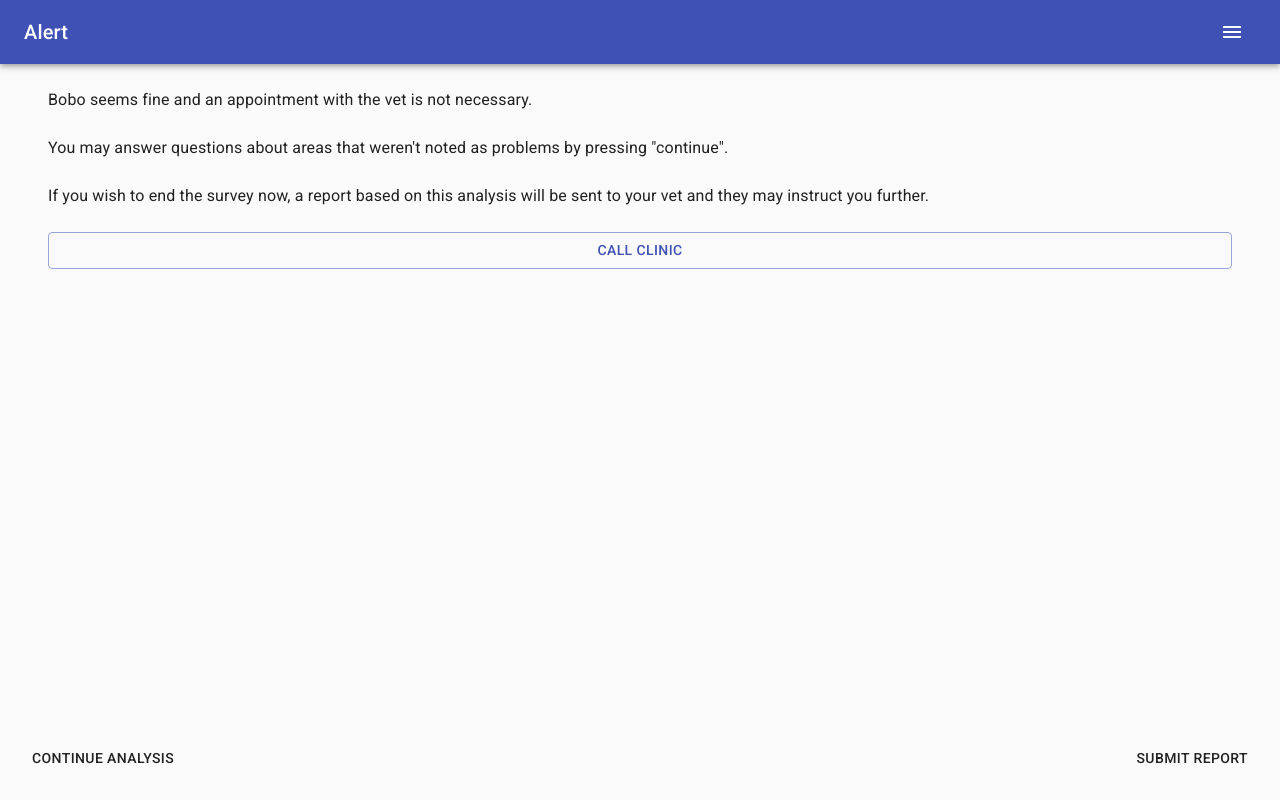
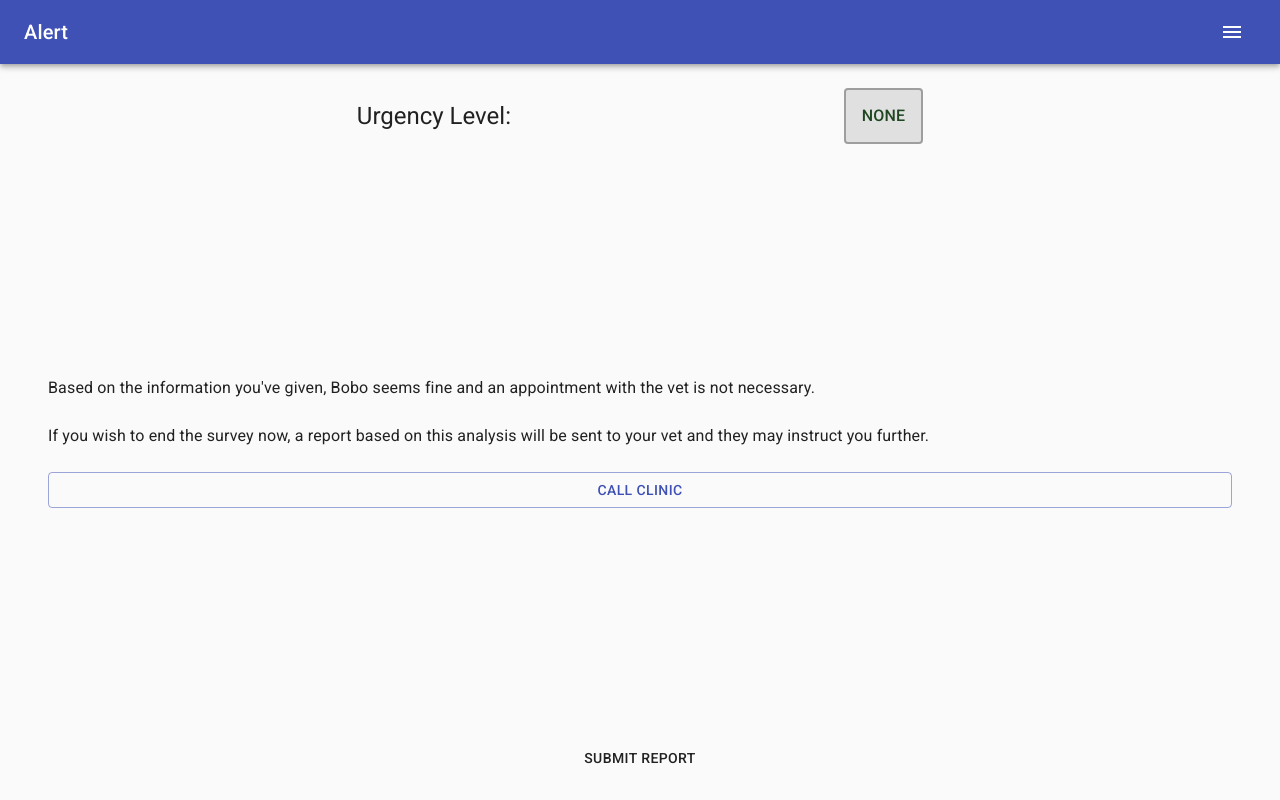
Before and after one commit to Sebsterio/animalysis, a React (Create React App) app in the folder client/: page /analysis/alert in a window 1280 px wide. Built offline with nearby package versions, Linux system fonts and the light colour scheme.

Commit message:
style Summary page; add Alert component#

```diff
--- a/client/package.json
+++ b/client/package.json
@@ -14,6 +14,7 @@
 	"dependencies": {
 		"@material-ui/core": "^4.11.0",
 		"@material-ui/icons": "^4.9.1",
+		"@material-ui/lab": "^4.0.0-alpha.56",
 		"@testing-library/jest-dom": "^4.2.4",
 		"@testing-library/react": "^9.5.0",
 		"@testing-library/user-event": "^7.2.1",
@@ -23,7 +24,7 @@
 		"react-dom": "^16.13.1",
 		"react-redux": "^7.2.1",
 		"react-router-dom": "^5.2.0",
-		"react-scripts": "3.4.1",
+		"react-scripts": "^3.4.3",
 		"redux": "^4.0.5",
 		"redux-logger": "^3.0.6",
 		"redux-persist": "^6.0.0",
--- a/client/src/pages/Summary/Summary-data.js
+++ b/client/src/pages/Summary/Summary-data.js
@@ -3,18 +3,22 @@ import React from "react";
 export const summaryData = [
 	// none
 	{
-		paragraph1: (pet) => (
+		urgency: "none",
+		color: "#9e9e9e",
+		backgroundColor: "#e0e0e0",
+		textMain: (pet) => (
 			<>
-				{pet.name} seems fine and an appointment with the vet is not necessary.
+				Based on the information you've given, {pet.name} seems fine and an
+				appointment with the vet is not necessary.
 			</>
 		),
-		paragraph2: () => (
+		textContinue: () => (
 			<>
 				You may answer questions about areas that weren't noted as problems by
 				pressing "continue".
 			</>
 		),
-		paragraph3: () => (
+		textEnd: () => (
 			<>
 				If you wish to end the survey now, a report based on this analysis will
 				be sent to your vet and they may instruct you further.
@@ -23,19 +27,22 @@ export const summaryData = [
 	},
 	// green
 	{
-		paragraph1: (pet) => (
+		urgency: "low",
+		color: "#237e0a",
+		backgroundColor: "#8ed77b",
+		textMain: (pet) => (
 			<>
 				You should book an appointment for {pet.name} with the vet in{" "}
 				<b>in the next 2 days</b>.
 			</>
 		),
-		paragraph2: (pet) => (
+		textContinue: (pet) => (
 			<>
 				If you have time, press continue to provide more information that may
 				help your vet with {pet.name}'s' case.
 			</>
 		),
-		paragraph3: (pet) => (
+		textEnd: (pet) => (
 			<>
 				If you wish to end the survey now, a report based on this analysis will
 				be sent to your vet and they may instruct you further.
@@ -44,19 +51,22 @@ export const summaryData = [
 	},
 	// yellow
 	{
-		paragraph1: (pet) => (
+		urgency: "medium",
+		color: "#c7c212",
+		backgroundColor: "#e3e66a",
+		textMain: (pet) => (
 			<>
 				You should book an appointment for {pet.name} with the vet in{" "}
 				<b>in the next 24 hours</b>.
 			</>
 		),
-		paragraph2: (pet) => (
+		textContinue: (pet) => (
 			<>
 				If you have time, press continue to provide more information that may
 				help your vet with {pet.name}'s' case.
 			</>
 		),
-		paragraph2: () => (
+		textEnd: () => (
 			<>
 				If you wish to end the survey now, a report based on this analysis will
 				be sent to your vet and they may instruct you further.
@@ -65,13 +75,16 @@ export const summaryData = [
 	},
 	// orange
 	{
-		paragraph1: (pet) => (
+		urgency: "high",
+		color: "#b3750d",
+		backgroundColor: "#e4b151",
+		textMain: (pet) => (
 			<>
 				You should book an appointment for {pet.name} with the vet{" "}
 				<b>as soon as possible</b>.
 			</>
 		),
-		paragraph2: () => (
+		textContinue: () => (
 			<>
 				If you have time on the way to the clinic, you may continue the analysis
 				at any time or send it to your vet now.
@@ -80,11 +93,14 @@ export const summaryData = [
 	},
 	// red
 	{
-		paragraph1: (pet) => (
+		urgency: "critical",
+		color: "#b30d0d",
+		backgroundColor: "#f46c61",
+		textMain: (pet) => (
 			<>
 				{pet.name}'s issue is <b>extremely urgent</b>.
 			</>
 		),
-		paragraph2: () => <>Stop what you are doing and get straight to the vet.</>,
+		textEnd: () => <>Stop what you are doing and get straight to the vet.</>,
 	},
 ];
--- a/client/src/pages/Summary/Summary.jsx
+++ b/client/src/pages/Summary/Summary.jsx
@@ -1,6 +1,8 @@
 import React from "react";
 import { makeStyles } from "@material-ui/core/styles";
 import { Container, Typography, Button } from "@material-ui/core";
+import { Alert, AlertTitle } from "@material-ui/lab";
+
 import { summaryData } from "./Summary-data";
 
 const useStyles = makeStyles((theme) => ({
@@ -10,7 +12,20 @@ const useStyles = makeStyles((theme) => ({
 		justifyContent: "space-between",
 		padding: theme.spacing(3),
 	},
-	content: {
+	head: {
+		display: "flex",
+		justifyContent: "space-evenly",
+		alignItems: "center",
+	},
+	alert: ({ color, backgroundColor }) => ({
+		border: `2px solid ${color}`,
+		background: backgroundColor,
+	}),
+	alertText: {
+		margin: 0,
+		textTransform: "uppercase",
+	},
+	main: {
 		display: "grid",
 		gridGap: theme.spacing(3),
 	},
@@ -20,19 +35,36 @@ const useStyles = makeStyles((theme) => ({
 	},
 }));
 
-const Summary = ({ alertLevel, continueSurvey, endSurvey, callClinic }) => {
-	const clx = useStyles();
+// TEMP
+const pet = { name: "Bobo" };
 
-	const pet = { name: "Bobo" };
+const Summary = ({
+	alertLevel,
+	optionalQueueExists,
+	callClinic,
+	continueSurvey,
+	endSurvey,
+}) => {
+	const data = summaryData[alertLevel];
+	const clx = useStyles(data);
 
-	const text = summaryData[alertLevel];
+	const canContinue = optionalQueueExists && alertLevel < 4;
 
 	return (
 		<Container className={clx.page}>
-			<Container className={clx.content}>
-				<Typography children={text.paragraph1(pet)} />
-				{!!text.paragraph2 && <Typography children={text.paragraph2(pet)} />}
-				{!!text.paragraph3 && <Typography children={text.paragraph3(pet)} />}
+			<div className={clx.head}>
+				<Typography children="Urgency Level: " variant="h5" />
+				<Alert className={clx.alert} icon={false}>
+					<AlertTitle className={clx.alertText}>{data.urgency}</AlertTitle>
+				</Alert>
+			</div>
+
+			<Container className={clx.main}>
+				<Typography children={data.textMain(pet)} />
+				{canContinue && !!data.textContinue && (
+					<Typography children={data.textContinue(pet)} />
+				)}
+				{!!data.textEnd && <Typography children={data.textEnd(pet)} />}
 
 				<Button
 					fullWidth
@@ -45,7 +77,7 @@ const Summary = ({ alertLevel, continueSurvey, endSurvey, callClinic }) => {
 			</Container>
 
 			<div className={clx.nav}>
-				{alertLevel < 4 && (
+				{canContinue && (
 					<Button
 						color="default"
 						children="Continue Analysis"
@@ -54,7 +86,7 @@ const Summary = ({ alertLevel, continueSurvey, endSurvey, callClinic }) => {
 					/>
 				)}
 				<Button
-					fullWidth={alertLevel === 4}
+					fullWidth={!canContinue}
 					color="default"
 					children="Submit report"
 					className={clx.navButton}
--- a/client/src/pages/Summary/SummaryContainer.jsx
+++ b/client/src/pages/Summary/SummaryContainer.jsx
@@ -1,7 +1,10 @@
 import React from "react";
 import { connect } from "react-redux";
 
-import { getMaxAlertFromHistory } from "redux/survey/survey-selectors";
+import {
+	getMaxAlertFromHistory,
+	getIsOptionalQueuePopulated,
+} from "redux/survey/survey-selectors";
 import {
 	initOptionalSurvey,
 	endSurvey,
@@ -12,6 +15,7 @@ import Summary from "./Summary";
 
 const mapStateToProps = (state) => ({
 	alertLevel: getMaxAlertFromHistory(state),
+	optionalQueueExists: getIsOptionalQueuePopulated(state),
 });
 
 const mapDispatchToProps = (dispatch, props) => ({
--- a/client/src/redux/survey/survey-selectors.js
+++ b/client/src/redux/survey/survey-selectors.js
@@ -60,7 +60,14 @@ export const getNextLocation = (state) => {
 	return getQueue(state)[0];
 };
 
-// ----------- Initial optional queue-----------
+// Optional queue
+
+export const getOptionalQueue = (state) => state.survey.optionalQueue;
+
+export const getIsOptionalQueuePopulated = (state) =>
+	!!getOptionalQueue(state).length;
+
+// Initial optional queue
 
 export const getInitialOptionalQueue = (state) =>
 	state.survey.initialOptionalQueue;
```
